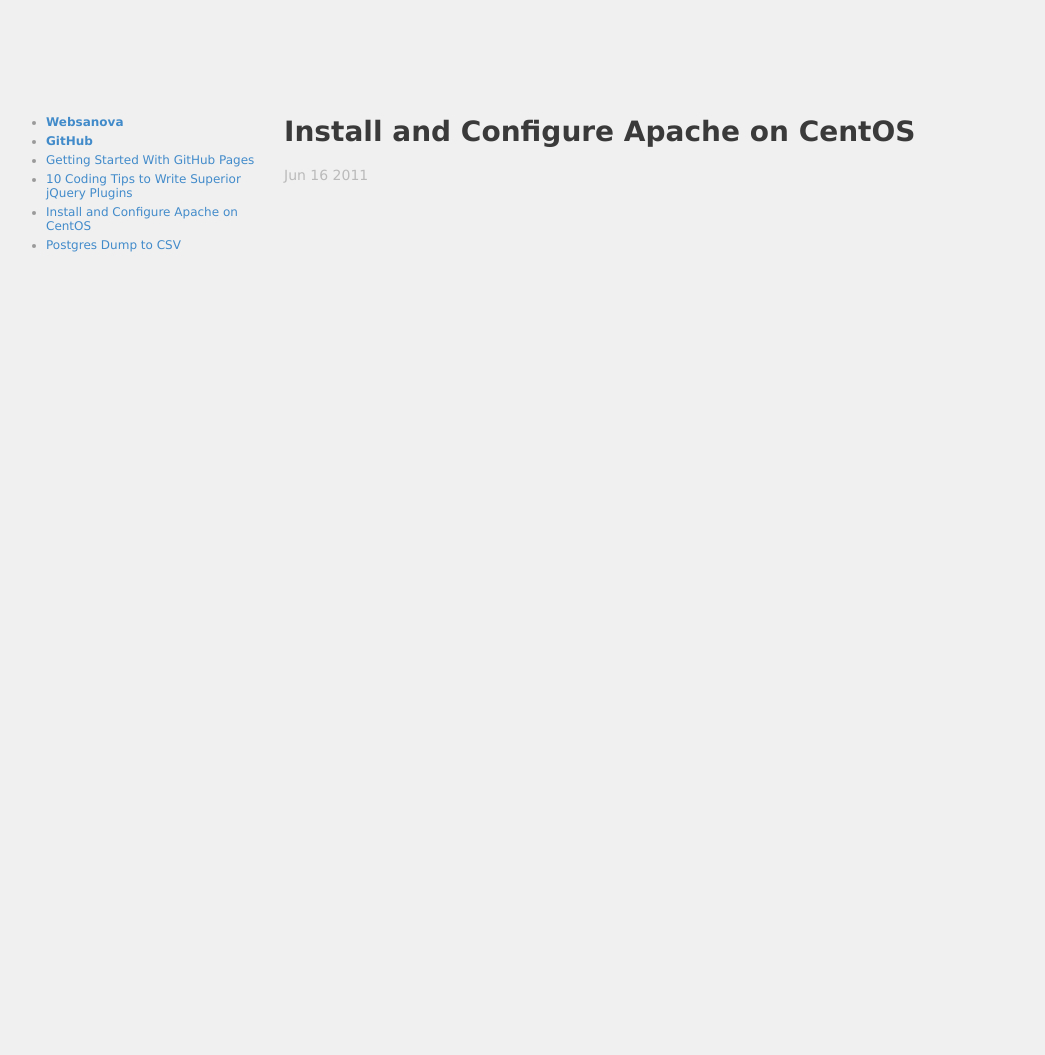
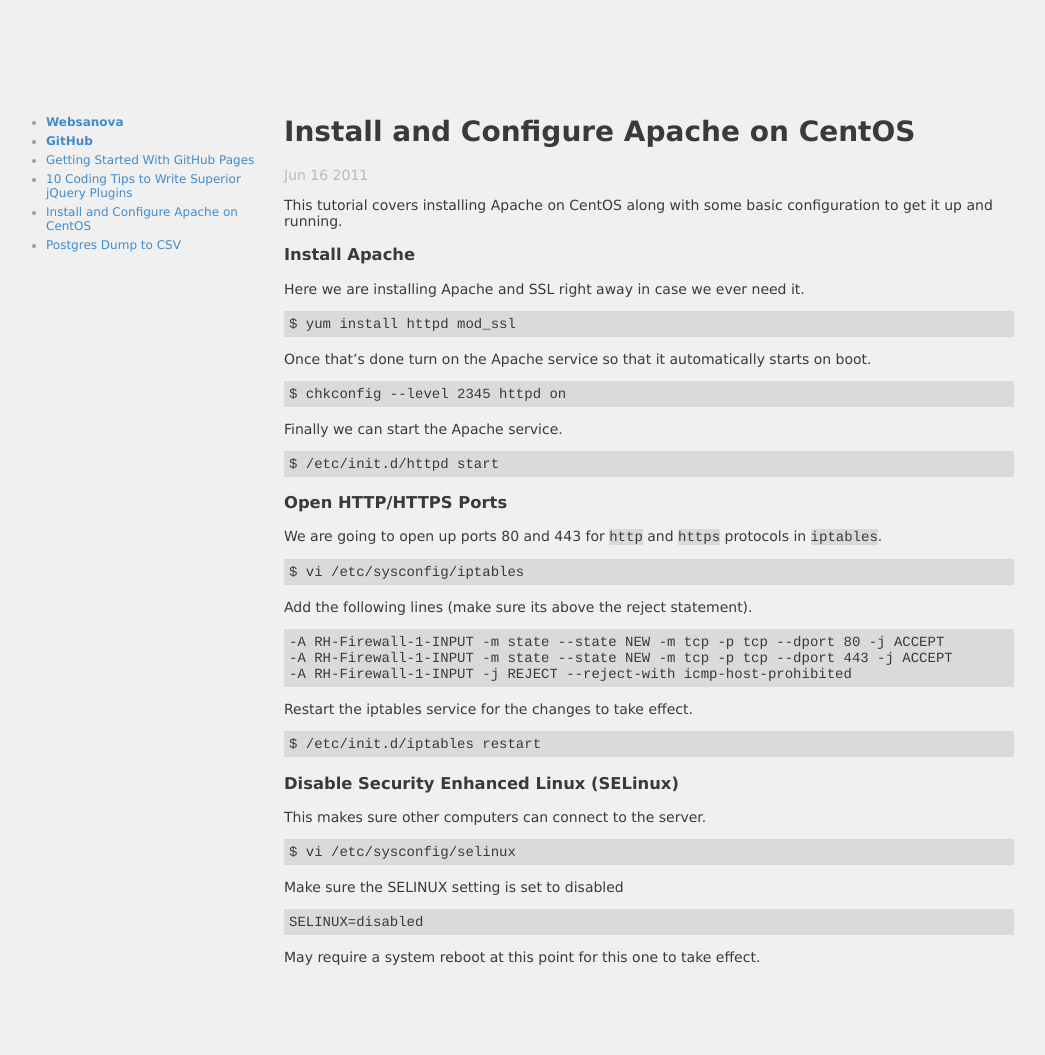
Before and after one commit to websanova/websanova.github.io, a Jekyll site: the page built from install-and-configure-apache-on-centos.md, in a window 1280 px wide. Shown: the whole page, without its empty margins (116-1161 px from the left). Built offline with Jekyll 4.4.1, drawn with Linux system fonts in a browser that asks for light colours; before the commit the page ends 900 px from its top, so only the background shows below that.

Commit message:
Add the articles content.

```diff
--- a/install-and-configure-apache-on-centos.md
+++ b/install-and-configure-apache-on-centos.md
@@ -5,3 +5,63 @@ keywords: install, configure, apache, centos
 description: The article covers installing and configuring Apache Web server on CentOS Linux.
 date: Jun 16 2011
 ---
+
+This tutorial covers installing Apache on CentOS along with some basic configuration to get it up and running.
+
+### Install Apache
+
+Here we are installing Apache and SSL right away in case we ever need it.
+
+~~~
+$ yum install httpd mod_ssl
+~~~
+
+Once that's done turn on the Apache service so that it automatically starts on boot.
+
+~~~
+$ chkconfig --level 2345 httpd on
+~~~
+
+Finally we can start the Apache service.
+
+~~~
+$ /etc/init.d/httpd start
+~~~
+
+### Open HTTP/HTTPS Ports
+
+We are going to open up ports 80 and 443 for `http` and `https` protocols in `iptables`.
+
+~~~
+$ vi /etc/sysconfig/iptables
+~~~
+
+Add the following lines (make sure its above the reject statement).
+
+~~~
+-A RH-Firewall-1-INPUT -m state --state NEW -m tcp -p tcp --dport 80 -j ACCEPT
+-A RH-Firewall-1-INPUT -m state --state NEW -m tcp -p tcp --dport 443 -j ACCEPT
+-A RH-Firewall-1-INPUT -j REJECT --reject-with icmp-host-prohibited
+~~~
+
+Restart the iptables service for the changes to take effect.
+
+~~~
+$ /etc/init.d/iptables restart
+~~~
+
+### Disable Security Enhanced Linux (SELinux)
+
+This makes sure other computers can connect to the server.
+
+~~~
+$ vi /etc/sysconfig/selinux
+~~~
+
+Make sure the SELINUX setting is set to disabled
+
+~~~
+SELINUX=disabled
+~~~
+
+May require a system reboot at this point for this one to take effect.
```
